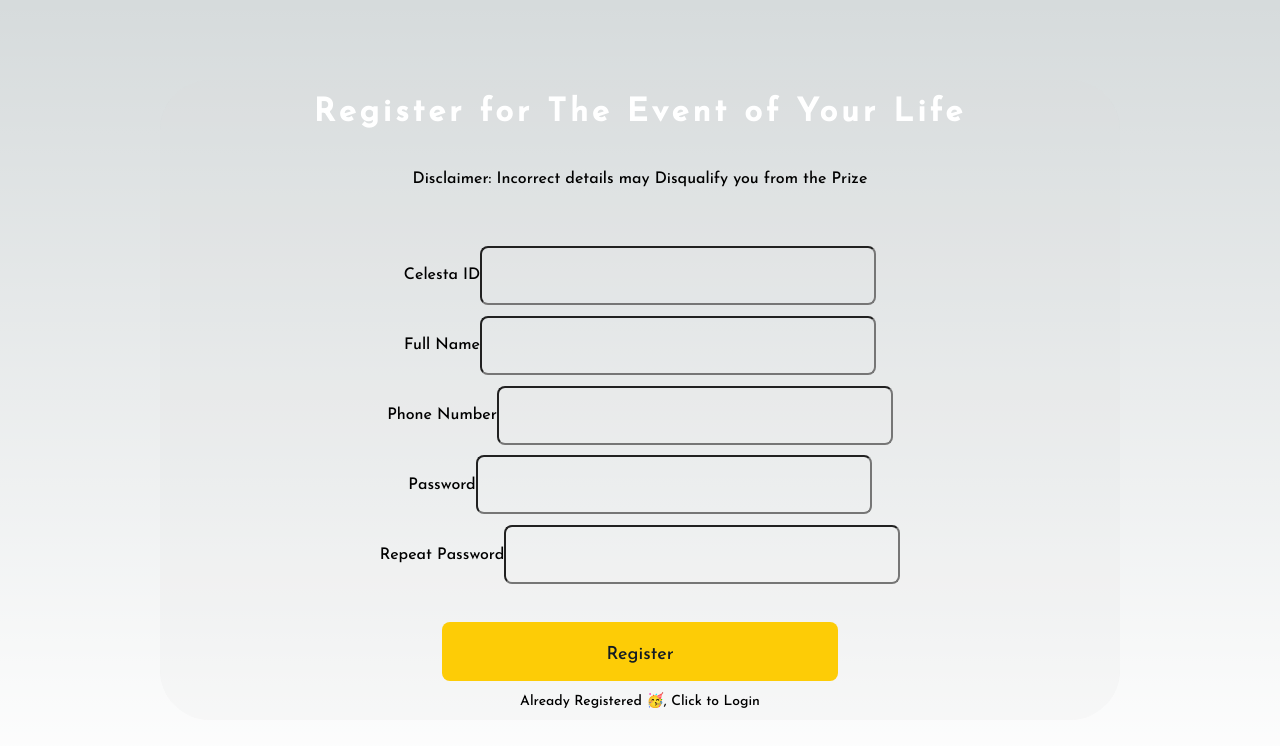
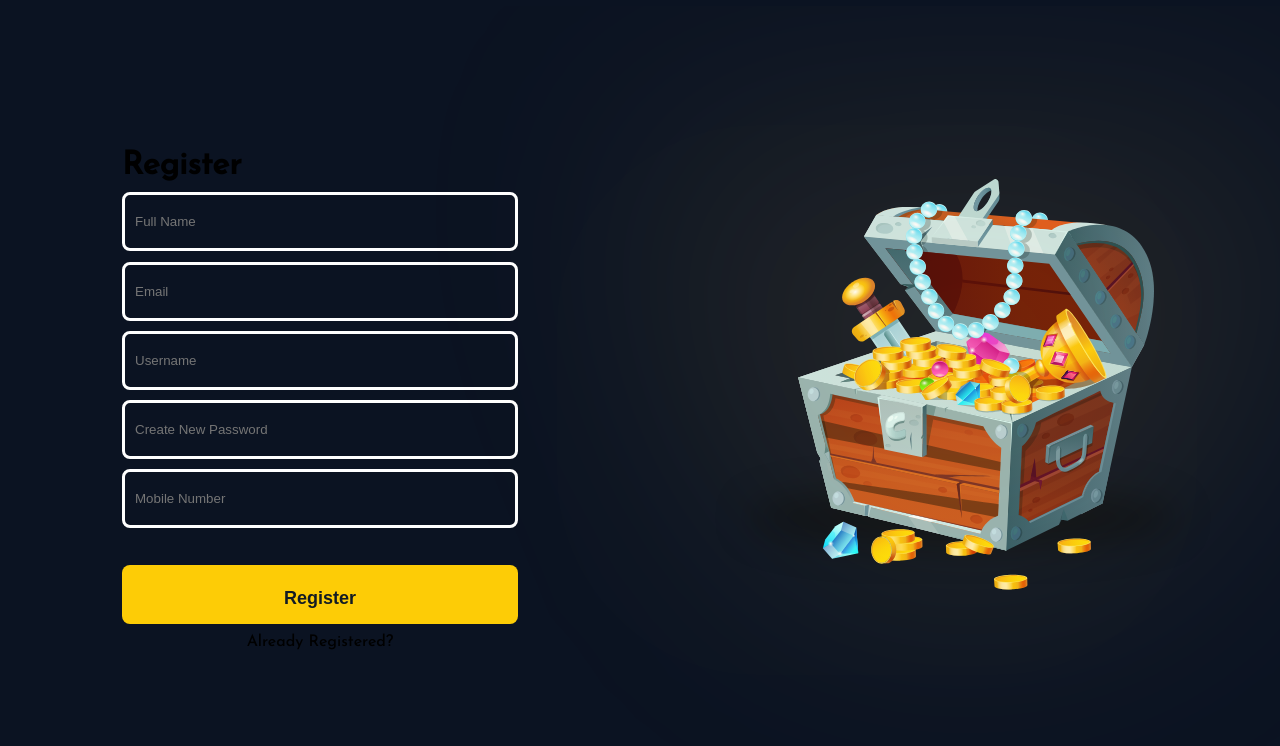
Before and after one commit to melencholicmice/NJATH-2023, a Next.js app: page /register in a window 1280 px wide. Shown: the top 746 px of the page. Built offline with nearby package versions, Linux system fonts and the light colour scheme.

Commit message:
registerPage

```diff
--- a/src/pages/register.js
+++ b/src/pages/register.js
@@ -1,53 +1,66 @@
 import React, { useEffect, useState } from "react";
-import styles from "@/styles/login.module.css";
+import styles from "@/styles/register.module.css";
 import { useRouter } from "next/router";
 import Link from "next/link";
+import { treasureBox } from "@/assets/TreasureBox";
+import axios from "axios"
+import {toast, ToastContainer} from "react-toastify";
+import 'react-toastify/dist/ReactToastify.css';
 
 export default function Register() {
-    const [creds, setDetails] = useState({ id: "", name: "", pass: "", pass2: "", phone: "" });
+    const [creds, setDetails] = useState({ email: "", fullname: "", password: "", username: "", phone: "" });
     const [isValidSize, setValidity] = useState(true);
     const [error, setError] = useState(false);
     const router = useRouter();
 
-    function register() {
-        console.log(creds);
-        if (creds.id.length == 0) setError("Please Enter Your Celesta ID");
-        else if (creds.name.length == 0) setError("Please Enter Your Name");
-        else if (creds.phone.length != 10) setError("Please Enter Valid Indian Phone Number");
-        else if (creds.pass.length < 5 || creds.pass.length > 32)
-            setError("Password must be between 5 and 32 characters");
-        else if (creds.pass != creds.pass2) setError("Passwords Don't Match");
+    const register = async () => {
+        // console.log("OK");
+        // if (creds.id.length == 0) setError("Please Enter Your Celesta ID");
+        // else if (creds.fullname.length == 0) setError("Please Enter Your Name");
+        // else if (creds.phone.length != 10) setError("Please Enter Valid Indian Phone Number");
+        // else if (creds.pass.length < 5 || creds.pass.length > 32)
+        //     setError("Password must be between 5 and 32 characters");
+        // else {
+        //     setError(false);
+        //     console.log("Okay");
+        //     crypto.subtle
+        //         .digest("SHA-256", new TextEncoder().encode(creds.pass))
+        //         .then((res) => Array.from(new Uint8Array(res)))
+        //         .then((res) => {
+        //             fetch(`http://localhost:8080/register`, {
+        //                 method: "POST",
+        //                 headers: {
+        //                     "Content-Type": "application/json;charset=utf-8",
+        //                 },
+        //                 body: JSON.stringify({
+        //                     ...creds,
+        //                     pass: undefined,
+        //                     hash: res.map((b) => b.toString(16).padStart(2, "0")).join(""),
+        //                 }),
+        //             })
+        //                 .then((res) => {
+        //                     if (res.status == 409) {
+        //                         alert("User Already Exists");
+        //                         document.getElementById("redir").classList.add(styles.redText);
+        //                     }
+        //                     console.log(res);
+        //                     if (res.status == 200) router.push('/dashboard');
+        //                 })
+        //                 .catch((error) => alert(error));
+        //         });
+        // }
+        // console.log(error);
+        try {
+            const response = await axios.post("https://4291-212-8-243-131.ngrok-free.app/api/auth/register", creds)
+            if (response.data.success === false)
+                toast.error(response.data.message)
             else {
-            setError(false);
-            console.log("Okay");
-            crypto.subtle
-                .digest("SHA-256", new TextEncoder().encode(creds.pass))
-                .then((res) => Array.from(new Uint8Array(res)))
-                .then((res) => {
-                    fetch(`http://localhost:8080/register`, {
-                        method: "POST",
-                        headers: {
-                            "Content-Type": "application/json;charset=utf-8",
-                        },
-                        body: JSON.stringify({
-                            ...creds,
-                            pass: undefined,
-                            pass2: undefined,
-                            hash: res.map((b) => b.toString(16).padStart(2, "0")).join(""),
-                        }),
-                    })
-                        .then((res) => {
-                            if (res.status == 409) {
-                                alert("User Already Exists");
-                                document.getElementById("redir").classList.add(styles.redText);
+                router.push("/login")
             }
-                            console.log(res);
-                            if (res.status == 200) router.push('/dashboard');
-                        })
-                        .catch((error) => alert(error));
-                });
+
+        } catch (error) {
+            toast.error("Something went wrong!");
         }
-        console.log(error);
     }
 
     useEffect(() => {
@@ -56,54 +69,62 @@ export default function Register() {
 
     return (
         <>
-            <div className="aurora-background blurred" />
+            <ToastContainer autoClose={2000}/>
             <div className={styles.mainContainer}>
-                {!isValidSize ? (
-                    <div className={styles.loginBox}>
-                        Please use a large enough screen (Minimum: 250px x 512px)
-                    </div>
-                ) : (
                 <div
                     className={styles.registerBox}
                     onKeyUp={(event) => {
-                            if (event.key == "Enter") authenticate();
+                        if (event.key == "Enter") register();
                     }}
                 >
-                        <div className={styles.title}>Register for The Event of Your Life</div>
-
-                        <div className={styles.disclaimer}>
-                            Disclaimer: Incorrect details may Disqualify you from the Prize
+                    <div className={styles.title}>
+                        Register
                     </div>
-
                     <div className={styles.inputDiv}>
-                            Celesta ID
                         <input
-                                type="username"
+                            className={styles.inputField}
+                            type="name"
+                            placeholder="Full Name"
                             onChange={(s) => {
-                                    if (s.target.value.match(/[^0-9a-zA-Z]/g) != null)
-                                        s.target.value = s.target.value.substring(
-                                            0,
-                                            s.target.value.length - 1
-                                        );
-                                    setDetails({ ...creds, id: s.target.value });
+                                setDetails({ ...creds, fullname: s.target.value });
                             }}
                         />
                     </div>
-
                     <div className={styles.inputDiv}>
-                            Full Name
                         <input
-                                type="name"
+                            type="email"
+                            className={styles.inputField}
+                            placeholder="Email"
                             onChange={(s) => {
-                                    setDetails({ ...creds, name: s.target.value });
+                                setDetails({ ...creds, email: s.target.value });
                             }}
                         />
                     </div>
-
                     <div className={styles.inputDiv}>
-                            Phone Number
                         <input
                             type="text"
+                            className={styles.inputField}
+                            placeholder="Username"
+                            onChange={(s) => {
+                                setDetails({ ...creds, username: s.target.value });
+                            }}
+                        />
+                    </div>
+                    <div className={styles.inputDiv}>
+                        <input
+                            type="password"
+                            className={styles.inputField}
+                            placeholder="Create New Password"
+                            onChange={(s) => {
+                                setDetails({ ...creds, pass: s.target.value });
+                            }}
+                        />
+                    </div>
+                    <div className={styles.inputDiv}>
+                        <input
+                            type="text"
+                            className={styles.inputField}
+                            placeholder="Mobile Number"
                             onChange={(s) => {
                                 if (
                                     s.target.value.length > 10 ||
@@ -118,71 +139,23 @@ export default function Register() {
                         />
                     </div>
 
-                        <div className={styles.inputDiv}>
-                            Password
-                            <input
-                                type="password"
-                                onChange={(s) => {
-                                    if (
-                                        s.target.value.match(
-                                            /[^0-9a-zA-Z~`!@#$%^&*()_+={}|:;"'<,>.?\[\]\\\/-]/g
-                                        ) != null
-                                    )
-                                        s.target.value = s.target.value.substring(
-                                            0,
-                                            s.target.value.length - 1
-                                        );
-                                    if (
-                                        s.target.value.length > 0 &&
-                                        creds.pass2.length > 0 &&
-                                        s.target.value != creds.pass2
-                                    )
-                                        setError("Passwords Don't Match");
-                                    else setError(false);
-                                    setDetails({ ...creds, pass: s.target.value });
-                                }}
-                            />
-                        </div>
-
-                        <div className={styles.inputDiv}>
-                            Repeat Password
-                            <input
-                                type="password"
-                                onChange={(s) => {
-                                    if (
-                                        s.target.value.match(
-                                            /[^0-9a-zA-Z~`!@#$%^&*()_+={}|:;"'<,>.?\[\]\\\/-]/g
-                                        ) != null
-                                    )
-                                        s.target.value = s.target.value.substring(
-                                            0,
-                                            s.target.value.length - 1
-                                        );
-                                    if (
-                                        s.target.value.length > 0 &&
-                                        creds.pass.length > 0 &&
-                                        s.target.value != creds.pass
-                                    )
-                                        setError("Passwords Don't Match");
-                                    else setError(false);
-                                    setDetails({ ...creds, pass2: s.target.value });
-                                }}
-                            />
-                        </div>
-
                     <div className={`${styles.redText} ${error ? "" : styles.invisible}`}>
                         {error ? error : "Noice"}
                     </div>
 
-                        <div className={styles.submit} onClick={() => register()}>
-                            Register
+                    <div>
+                        <button onClick={() => register()}
+                            className={styles.submit}>Register</button>
                     </div>
 
                     <Link className={styles.registerRedir} id="redir" href="/login">
-                            Already Registered 🥳, Click to Login
+                        Already Registered?
                     </Link>
+
                 </div>
-                )}
+                <div className={styles.imageContainer}>
+                    <div dangerouslySetInnerHTML={{ __html: treasureBox }}></div>
+                </div>
             </div>
         </>
     );
--- /dev/null
+++ b/src/styles/register.module.css
@@ -0,0 +1,128 @@
+.mainContainer {
+    display: flex;
+    align-items: center;
+    justify-content: center;
+    margin-top: 50px;
+    height: 100vh;
+    width: 100%;
+    margin: 0;
+    max-width: 100%;
+    position: fixed;
+    /* border: solid red; */
+    text-align: center;
+    overflow: hidden;
+    background-color: rgb(11, 19, 34);
+    scroll-behavior: unset;
+}
+.inputField{
+    min-width: 50%;
+    flex-shrink: 0;
+    height: 59px;
+    background: none;
+    width: 396px;
+    border-radius: 8px;
+    padding-left: 10px;
+    border: solid white;
+}
+.registerBox {
+    display: flex;
+    flex-direction: column;
+    justify-content: space-evenly;
+    align-items: center;
+    /* height: 80%; */
+    width: 75%;
+    width: 474px;
+    height: 520px;
+    min-width: 250px;
+    /* min-height: 512px; */
+    border-radius: 50px;
+    background: none;
+    -webkit-touch-callout: none;
+    -webkit-user-select: none;
+    -khtml-user-select: none;
+    -moz-user-select: none;
+    -ms-user-select: none;
+    user-select: none;
+    /* border: solid blue; */
+}
+
+.title {
+    /* width: 70%;
+    text-align: left;
+    padding-left: 50px;
+    margin-bottom: 5%;
+    line-height: 45px;
+    color: #fff;
+    z-index: 2; */
+    font-size: 32px;
+    font-weight: 800;
+    min-width: 50%;
+    flex-shrink: 0;
+    /* height: 59px; */
+    background: none;
+    text-align: left;
+    width: 396px;
+    border-radius: 8px;
+    /* border: solid gold; */
+}
+.disclaimer {
+    width: 80%;
+    margin-top: -2.5%;
+    margin-bottom: 5%;
+}
+.inputDiv{
+    min-width: 50%;
+    flex-shrink: 0;
+    height: 59px;
+    background: none;
+    width: 396px;
+    /* border: solid red; */
+    border-radius: 8px;
+}
+.submit {
+    width: 396px;
+    height: 59px;
+    border-radius: 8px;
+    padding: 23px 18px 23px 18px;
+    cursor: pointer;
+    background-color: #FDCC06;
+    text-align: center;
+    border: 8px;
+    gap: 10px;
+    font-size: 18px;
+    color:#121B24;
+    font-weight: 700;
+}
+.registerRedir span {
+    text-decoration: line-through;
+}
+
+.redText {
+    color: red;
+}
+
+.invisible {
+    opacity: 0;
+}
+/* .imageContainer img{
+    max-width: 100%;
+    max-height: 500%;
+} */
+.imageContainer{
+    display: flex;
+    flex-direction: row;
+    justify-content: center;
+    align-items: center;
+    height: 550px;
+    width: 50%;
+    border-radius: 200px;
+    padding-top: 60px;
+    /* border: solid blue; */
+    /* padding-left: 50px; */
+    background-color:rgba(255, 205, 96, 0.005);
+}
+@media screen and (max-width: 850px) {
+    .imageContainer{
+      display: none;
+    }
+  }
```
Lines whose indentation alone changed are shown as unchanged.
